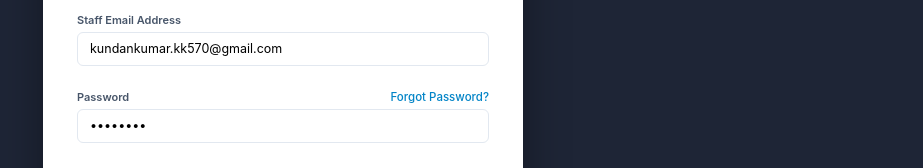
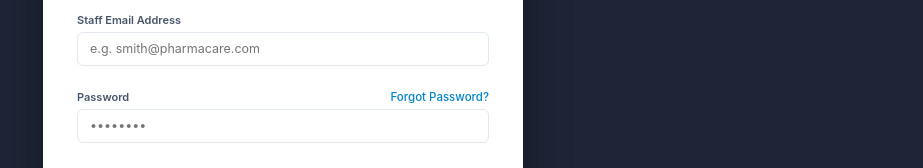
Before and after one commit to Helloworldz89/pharmapulse, a plain HTML site: page client/index.html in a window 1280 px wide. Shown: the part 396-564 px from the top of the page, without its empty margins (357-1280 px from the left). Drawn offline with nearby package versions, Linux system fonts and the light colour scheme.

Commit message:
Clearing values  because of security purpose

```diff
--- a/client/index.html
+++ b/client/index.html
@@ -30,14 +30,14 @@
       <form id="login-form" class="auth-form" onsubmit="handleLogin(event)">
         <div class="form-group">
           <label for="login-email">Staff Email Address</label>
-          <input type="email" id="login-email" placeholder="e.g. smith@pharmacare.com" value="kundankumar.kk570@gmail.com" required />
+          <input type="email" id="login-email" placeholder="e.g. smith@pharmacare.com"  required />
         </div>
         <div class="form-group">
           <div class="label-row">
             <label for="login-password">Password</label>
             <a href="javascript:void(0)" class="link-text" onclick="switchAuthView('forgot')">Forgot Password?</a>
           </div>
-          <input type="password" id="login-password" placeholder="••••••••" value="admin123" required />
+          <input type="password" id="login-password" placeholder="••••••••"  required />
         </div>
         <button type="submit" class="submit-btn">Authorize &amp; Log In</button>
       </form>
```
